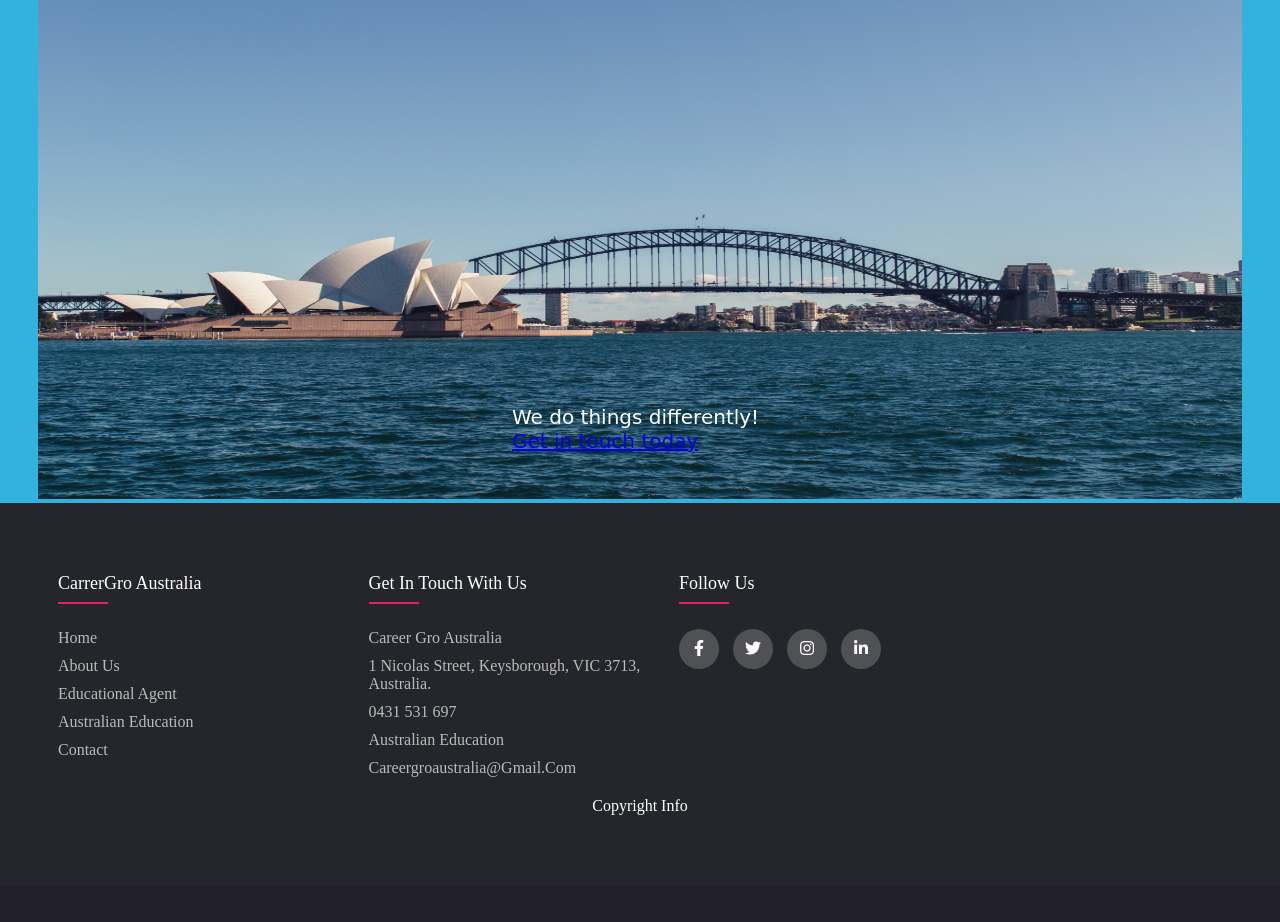
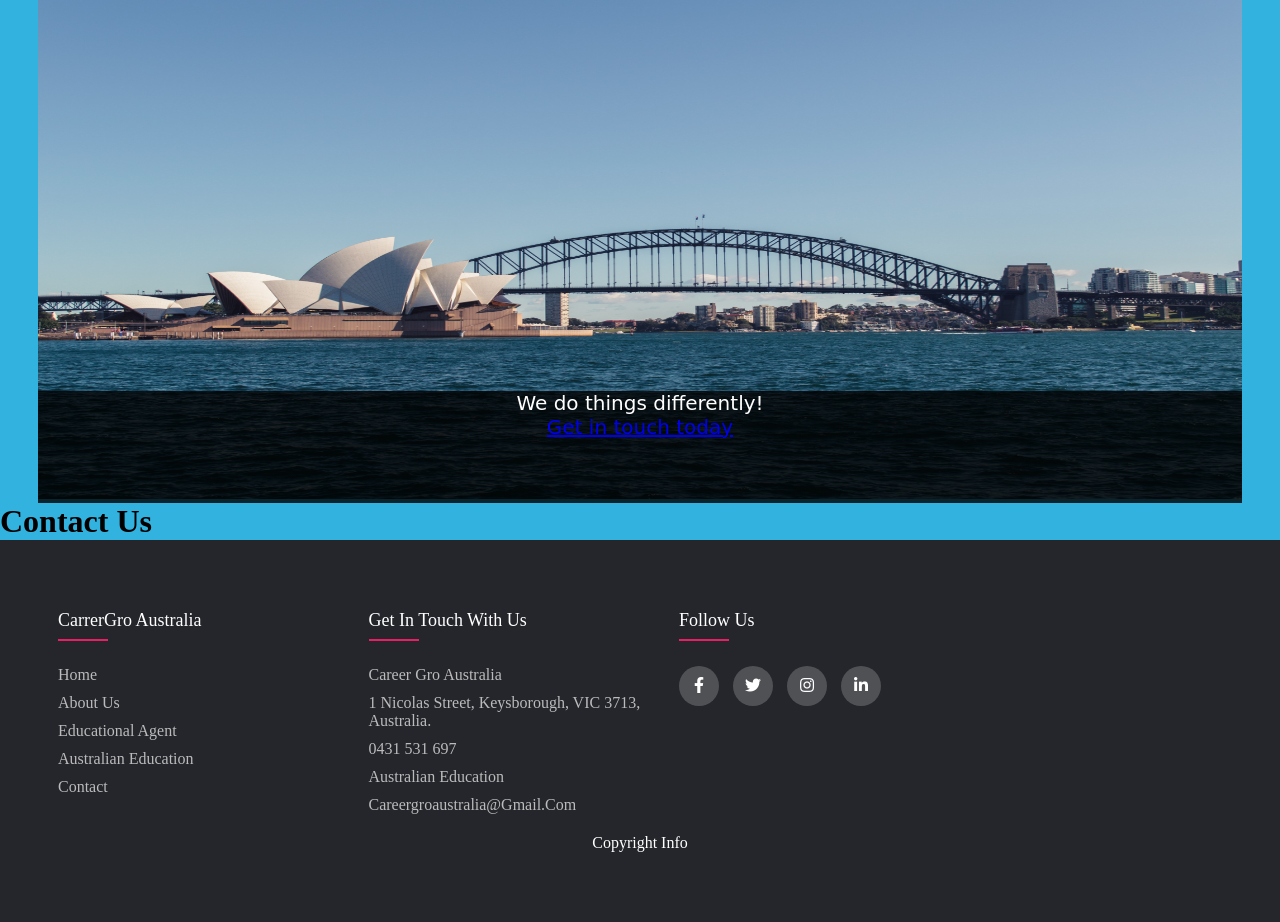
Before and after one commit to 30370657/project2, a PHP site: page /contact in a window 1280 px wide. Shown: the part 179-1101 px from the top of the page. Before the commit the page ends 994 px from the top, so only its background shows below. Run offline with PHP 8.4, Linux system fonts and the light colour scheme.

Commit message:
gradient

```diff
--- a/contact.php
+++ b/contact.php
@@ -38,12 +38,13 @@
             <a href="contact.php">Get in touch today</a>
         </div>
 
+    </div>
 
 
 
-
-
-    </div>
+    <div class= "contact"></div>
+    <div class="contact-content"></div>
+                <h1>Contact Us</h1>
 
     <footer class="footer">
   	 <div class="container">
--- a/style/css/style.css
+++ b/style/css/style.css
@@ -54,14 +54,25 @@ nav a:hover, .active{
     height: 500px;
 
 
+
 }
+
 .main .text{
+    width: 100%;
     font-family: cursive;
     color: white;
     position: absolute;
-    bottom: 10%;
-    left: 40%;
+    bottom: 0;
+    width: 94%;
+    text-align: center;
     font-size: 20px;
+    background-image: linear-gradient(
+        to top,
+        rgba(0, 0, 0, 0.8),
+          rgba(0, 0, 0, 0.8) 100%
+      );
+    margin-left: 3%;
+    padding-bottom: 5%
 
 }
 
```
